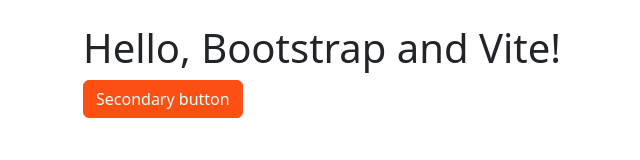
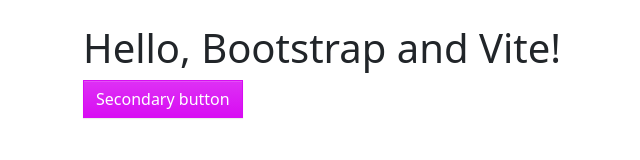
Before and after one commit to azure-architect/vite-bootstrap-sass, a website built with Vite: page src/index.html in a window 1280 px wide. Shown: the whole page, without its empty margins (3-643 px from the left). Built offline with nearby package versions, Linux system fonts and the light colour scheme.

Commit message:
updated with all the changes I made from net ninjas input

```diff
--- a/package.json
+++ b/package.json
@@ -4,7 +4,8 @@
   "description": "",
   "main": "index.js",
   "scripts": {
-    "start": "vite"
+    "start": "vite",
+    "build":"vite build"
   },
   "keywords": [],
   "author": "",
@@ -15,6 +16,7 @@
   },
   "dependencies": {
     "@popperjs/core": "^2.11.8",
-    "bootstrap": "^5.3.2"
+    "bootstrap": "^5.3.2",
+    "bootstrap-icons": "^1.11.1"
   }
 }
--- a/src/js/main.js
+++ b/src/js/main.js
@@ -1,3 +1,3 @@
-import '../scss/styles.scss';
-import * as Popper from "@popperjs/core";
+import '../scss/main.scss';
+import * as Popper from '@popperjs/core';
 import * as bootstrap from 'bootstrap';
--- a/src/scss/_custom.scss
+++ b/src/scss/_custom.scss
@@ -0,0 +1 @@
+// custom site things go here. anything that loads after bootstrap.
--- a/src/scss/_vars.scss
+++ b/src/scss/_vars.scss
@@ -1,2 +1,37 @@
-$primary:#001498;
-$secondary: #FB4F14;
+// global colors
+$primary: #ff3287;
+$secondary: #d80cf3;
+$light: #fff9f1;
+//these are options
+$enable-rounded: false;
+$enable-shadows: true;
+$enable-gradients: true;
+$enable-negative-margins: true;
+//import variables and mixins
+@import '../node_modules/bootstrap/scss/variables';
+@import '../node_modules/bootstrap/scss/variables-dark';
+@import '../node_modules/bootstrap/scss/mixins';
+//define variables and mixins here:
+
+
+//define $theme-color mappings here after variables are imported! these are appended to the theme-colors:
+$custom-colors:(
+    "primary-light":  #fff8fb,
+    "secondary-light": #f6fffb
+);
+$spacer: 1rem;
+$spacers: (
+  0: 0,
+  1: $spacer * .25,
+  2: $spacer * .5,
+  3: $spacer,
+  4: $spacer * 1.5,
+  5: $spacer * 3,
+  6: $spacer * 6,
+  7: $spacer * 7,
+  8: $spacer * 8,
+  9: $spacer * 9,
+  10: $spacer * 10,
+
+);
+$theme-colors: map-merge($theme-colors, $custom-colors );
--- a/src/scss/styles.scss
+++ b/src/scss/bak.main.scss
@@ -1,6 +1,6 @@
 @import "vars";
 @import url('https://fonts.googleapis.com/css2?family=Inter:wght@400;500;600&family=Saira:wght@500;600;700&display=swap');
 @import url("https://cdnjs.cloudflare.com/ajax/libs/font-awesome/5.10.0/css/all.min.css");
+@import 'tada';
 @import "~bootstrap/scss/bootstrap";
-@import 'tada';
 @import 'custom';
--- /dev/null
+++ b/src/scss/main.scss
@@ -0,0 +1,15 @@
+// import bs functions so they can be used anywhere. Keep it at the top
+@import '../node_modules/bootstrap/scss/functions';
+// import bs functions so they can be used anywhere. Keep it at the top
+
+
+
+
+
+// import vars and options before bs
+@import 'vars';
+// import bootstrap
+@import '../node_modules/bootstrap/scss/bootstrap.scss';
+
+// import bootstrap icons. Don't use the scss file. it doesn't work.
+@import '../../node_modules/bootstrap-icons/font/bootstrap-icons.css';
```
Also changed, not shown: 1 other file.
